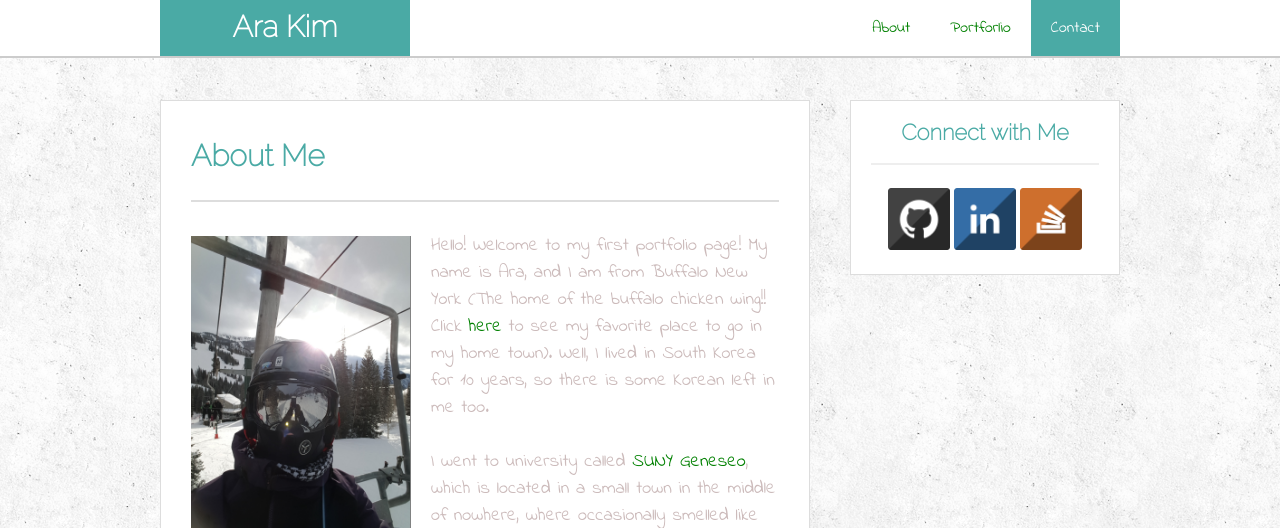
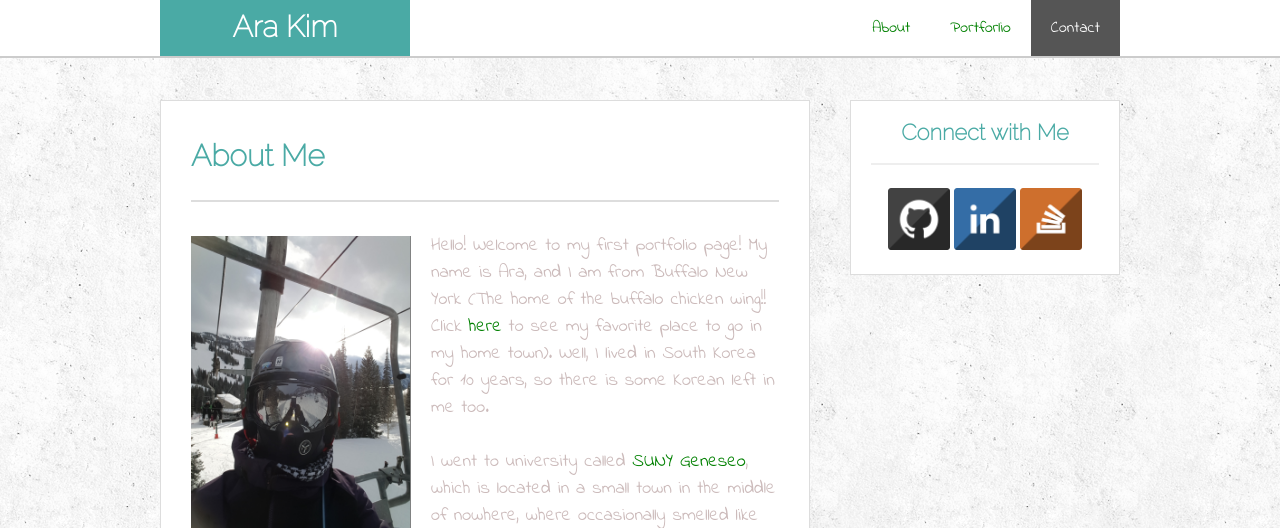
Before and after one commit to Arakim44/Responsive-Portfolio, a PHP site: page /index.php in a window 1280 px wide, while the restyled element is pressed. Shown: the top 528 px of the page. Run offline with PHP 8.4, Linux system fonts and the light colour scheme.

Commit message:
minor change

```diff
--- a/assets/css/index.css
+++ b/assets/css/index.css
@@ -145,9 +145,9 @@ li:hover{
 li a:hover{
   color:white;
 }
-li a:active{
+/*li a:active{
   background-color: #4aaaa5;
-}
+}*/
 
 
 #active{
```
